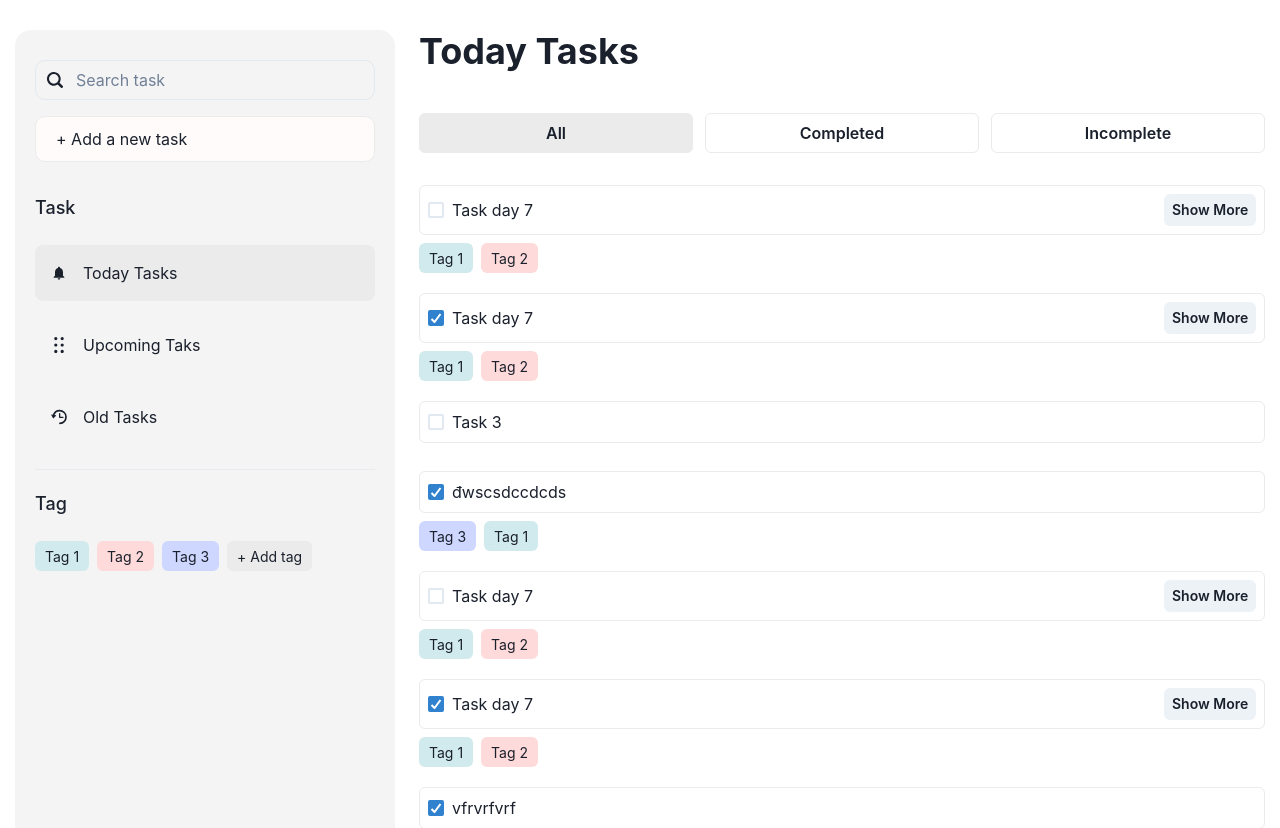
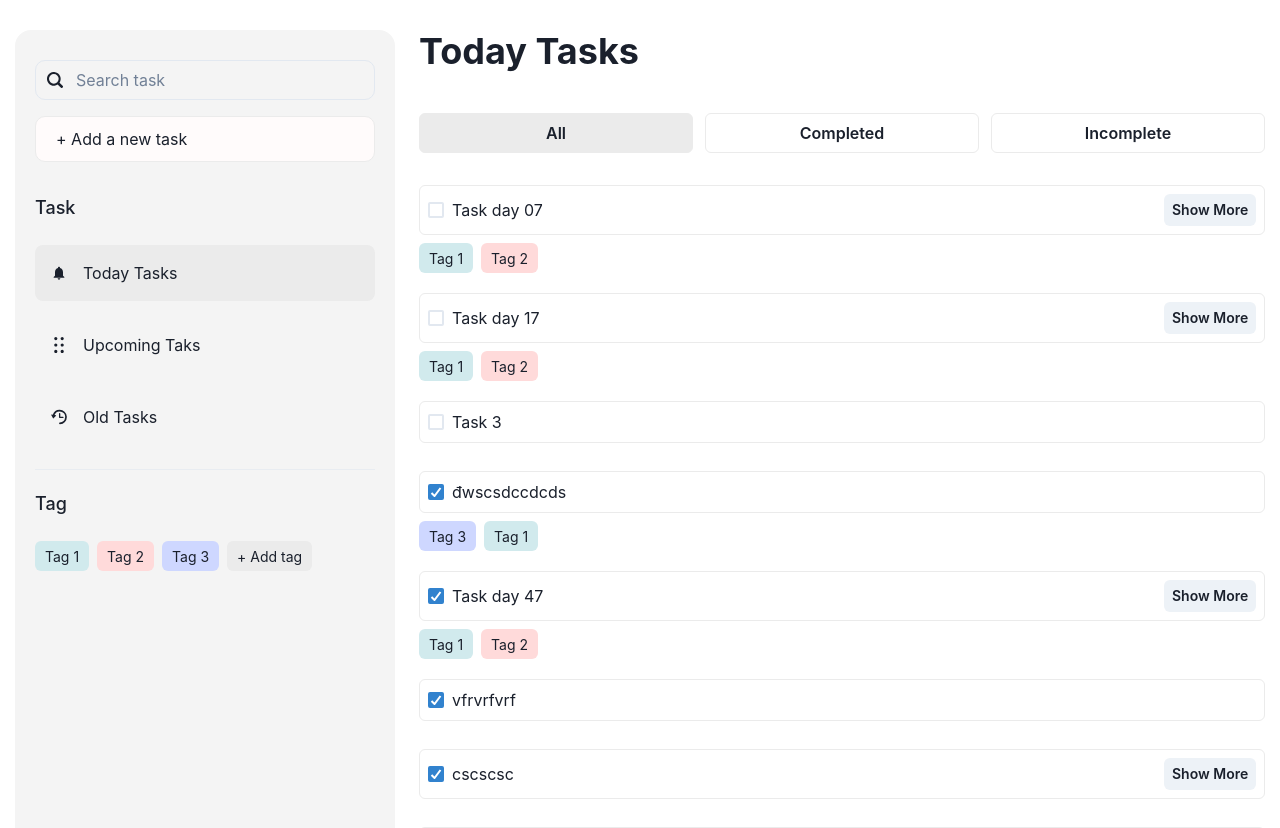
Before and after one commit to chotr/HachiumTest, a React (Create React App) app: page / in a window 1280 px wide. Shown: the top 828 px of the page. Built offline with nearby package versions, Linux system fonts and the light colour scheme; data requests are answered from the project's data file.

Commit message:
add new task

```diff
--- a/db.json
+++ b/db.json
@@ -1,7 +1,7 @@
 {
   "tasks": [
     {
-      "id": "0",
+      "id": "fsdfsd",
       "title": "Task day 6",
       "content": "This is the first task.\n- Item 1\n- Item 2\n- Item 3",
       "completed": false,
@@ -16,7 +16,7 @@
       "id": "43534",
       "title": "Task 2",
       "content": "This is the first task.\n- Item 1\n- Item 2\n- Item 3",
-      "completed": true,
+      "completed": false,
       "date": "2024-10-06",
       "checkedTime": "2024-10-06T10:30:00Z",
       "tag": [
@@ -27,14 +27,14 @@
       "id": "78678",
       "title": "Task 3",
       "content": "",
-      "completed": true,
+      "completed": false,
       "date": "2024-10-06",
       "checkedTime": "2024-10-06T11:15:00Z",
       "tag": []
     },
     {
       "id": "235476",
-      "title": "Task day 7",
+      "title": "Task day 07",
       "content": "This is the first task.\n- Item 1\n- Item 2\n- Item 3",
       "completed": false,
       "date": "2024-10-07",
@@ -46,9 +46,9 @@
     },
     {
       "id": "2",
-      "title": "Task day 7",
+      "title": "Task day 17",
       "content": "This is the first task.\n- Item 1\n- Item 2\n- Item 3",
-      "completed": true,
+      "completed": false,
       "date": "2024-10-07",
       "checkedTime": "2024-10-07T08:45:00Z",
       "tag": [
@@ -80,7 +80,7 @@
       "id": "32e5",
       "title": "Task day 8",
       "content": "This is the first task.\n- Item 1\n- Item 2\n- Item 3",
-      "completed": true,
+      "completed": false,
       "date": "2024-10-08",
       "checkedTime": "2024-10-08T09:15:00Z",
       "tag": [
@@ -92,7 +92,7 @@
       "id": "34h5",
       "title": "Task 3",
       "content": "",
-      "completed": true,
+      "completed": false,
       "date": "2024-10-08",
       "checkedTime": "2024-10-08T10:30:00Z",
       "tag": [
@@ -116,7 +116,7 @@
       "id": "3235",
       "title": "Task day 9",
       "content": "",
-      "completed": true,
+      "completed": false,
       "date": "2024-10-09",
       "checkedTime": "2024-10-09T09:00:00Z",
       "tag": [
@@ -134,20 +134,8 @@
       "tag": []
     },
     {
-      "id": "f738",
-      "title": "Task day 7",
-      "content": "This is the first task.\n- Item 1\n- Item 2\n- Item 3",
-      "completed": false,
-      "date": "2024-10-07",
-      "checkedTime": "2024-10-07T08:45:00Z",
-      "tag": [
-        "436b",
-        "2aa8"
-      ]
-    },
-    {
       "id": "8c07",
-      "title": "Task day 7",
+      "title": "Task day 47",
       "content": "This is the first task.\n- Item 1\n- Item 2\n- Item 3",
       "completed": true,
       "date": "2024-10-07",
--- a/src/Pages/today.tsx
+++ b/src/Pages/today.tsx
@@ -23,9 +23,9 @@ export default function Today() {
   const { data: tasksList, isLoading, error } = useQuery('tasks', async () => {
     const response = await api.get("/tasks");
     const today = new Date().toISOString().split("T")[0];
-    const filteredTasks = response.data.filter((task: Task) => task.date === today);
+    const filteredTasksList = response.data.filter((task: Task) => task.date === today);
 
-    setTasks(filteredTasks);
+    setTasks(filteredTasksList);
 
     return response.data;
   });
@@ -46,7 +46,6 @@ export default function Today() {
         <Button
           w="full"
           onClick={() => setFilter("all")}
-          //   variant={filter === "all" ? "solid" : "outline"}
           backgroundColor={
             filter === "all" ? "rgb(235, 235, 235)" : "transparent"
           }
@@ -58,7 +57,6 @@ export default function Today() {
         <Button
           w="full"
           onClick={() => setFilter("completed")}
-          //   variant={filter === "completed" ? "solid" : "outline"}
           backgroundColor={
             filter === "completed" ? "rgb(235, 235, 235)" : "transparent"
           }
@@ -70,7 +68,6 @@ export default function Today() {
         <Button
           w="full"
           onClick={() => setFilter("incomplete")}
-          //   variant={filter === "incomplete" ? "solid" : "outline"}
           backgroundColor={
             filter === "incomplete" ? "rgb(235, 235, 235)" : "transparent"
           }
--- a/src/component/taskItem.tsx
+++ b/src/component/taskItem.tsx
@@ -69,7 +69,6 @@ export default function TaskItem({ task, index, dateTask }: TaskProps) {
   // Toggle task completion
   const toggleTaskCompletion = async (id: string) => {
     const task = tasksList.find((t: any) => t.id === id);
-    console.log(tasks);
 
     if (task) {
       const updatedTask = { ...task, completed: !task.completed };
@@ -248,7 +247,7 @@ export default function TaskItem({ task, index, dateTask }: TaskProps) {
 
       <Flex w={"full"} flexWrap={"wrap"} gap={"8px"}>
         {task.tag.map((itemTag: any, index: number) => {
-          const infoTag = tagsList.find(
+          const infoTag = tagsList?.find(
             (tagOther: any) => tagOther.id.trim() === itemTag
           );
 
```
